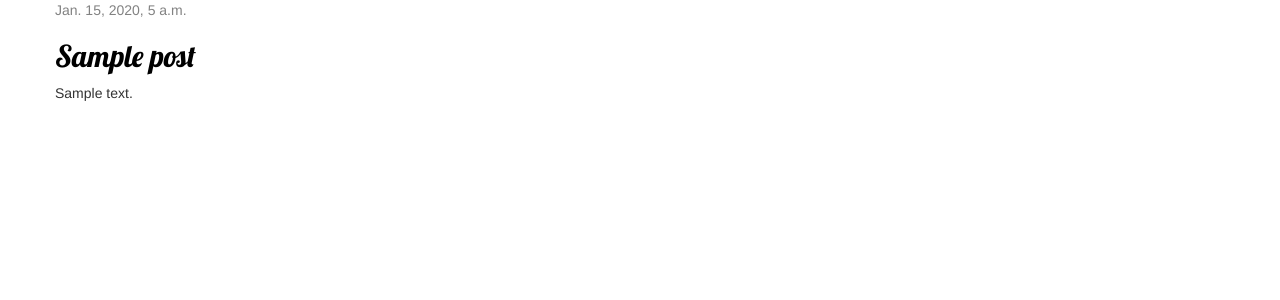
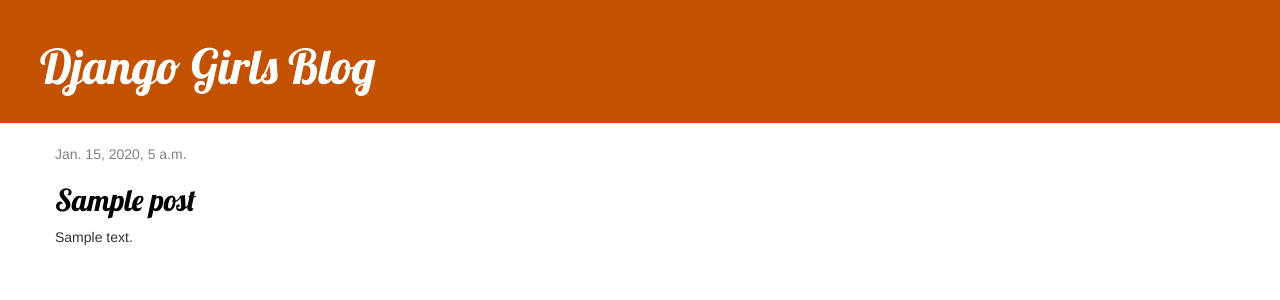
Before and after one commit to lauraE123456/girls-django, a Django app: template blog/templates/blog/girls.html in a window 1280 px wide. Shown: the top 300 px of the page. Run offline with Django 5.2, Linux system fonts and the light colour scheme; the template is opened without the code that fills it: values that come from a table or form of the project are taken from there, others are empty; tables that the repository leaves empty hold one stand-in row (values such as "Sample post"); some libraries are stand-ins or nearby versions.

Commit message:
change on header

```diff
--- a/blog/templates/blog/girls.html
+++ b/blog/templates/blog/girls.html
@@ -18,6 +18,9 @@
     <link rel="stylesheet" href="{% static 'css/blog.css' %}" />
   </head>
   <body>
+    <div class="page-header">
+      <h1><a href="/">Django Girls Blog</a></h1>
+    </div>
     <div class="content container">
       <div class="row">
         <div class="col-md-8">
--- a/blog/templates/blog/post_list.html
+++ b/blog/templates/blog/post_list.html
@@ -1,7 +1,4 @@
 {% extends 'blog/girls.html' %} {% load static %} {% block content %}
-<div class="page-header">
-  <h1><a href="/">Django Girls Blog</a></h1>
-</div>
 
 <div class="content container">
   <div class="row">
```
